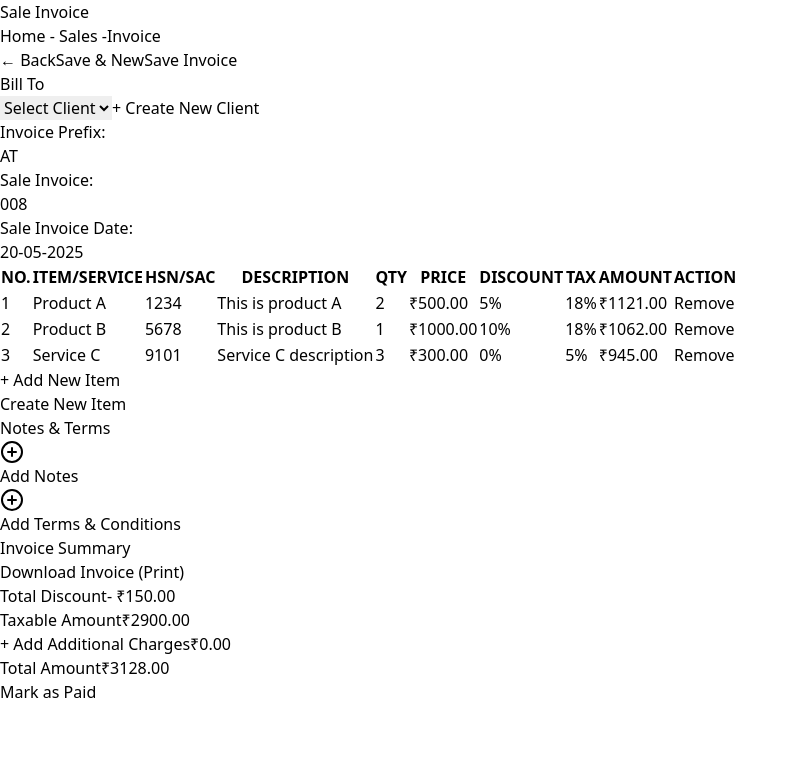
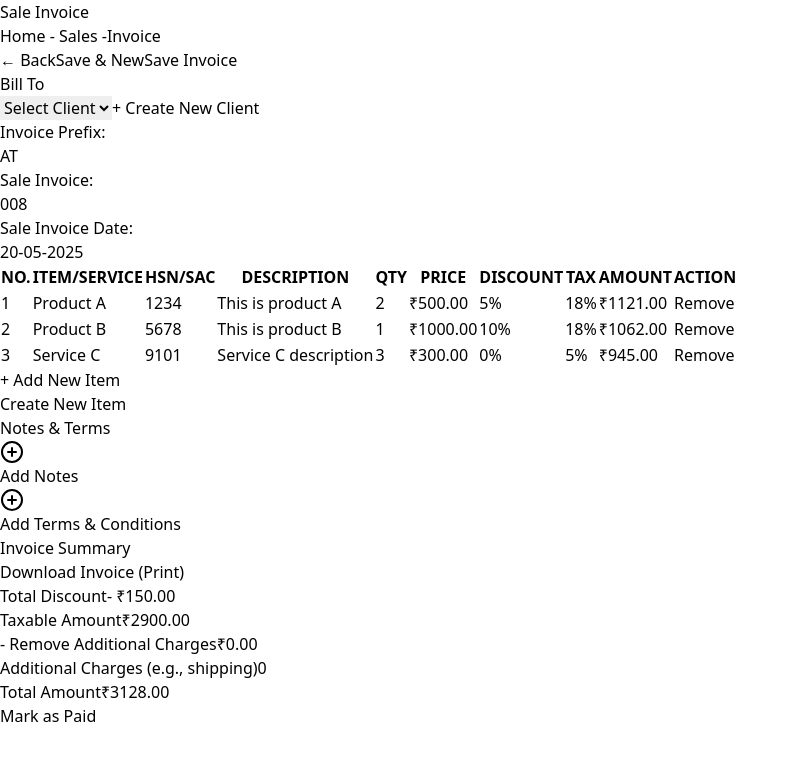
Before and after one commit to kunalgwala22/tibook_task, a React (Vite) app: page / in a window 1280 px wide. Both pictures are taken after a click on the button "+ Add Additional Charges". Shown: the top 760 px of the page, without its empty margins (0-798 px from the left). Built offline with nearby package versions, Linux system fonts and the light colour scheme.

Commit message:
Update SummarySection.jsx

```diff
--- a/src/components/SummarySection.jsx
+++ b/src/components/SummarySection.jsx
@@ -2,11 +2,20 @@ import React, { useState } from "react";
 
 function SummarySection() {
   const [isPaid, setIsPaid] = useState(false);
+  const [additionalCharges, setAdditionalCharges] = useState(0); // State for additional charges
+  const [showChargesInput, setShowChargesInput] = useState(false); // Toggle for input field
 
   // Dummy items for calculations
   const items = [
     { id: 1, itemName: "Product A", qty: 2, price: 500, discount: 5, tax: 18 },
-    { id: 2, itemName: "Product B", qty: 1, price: 1000, discount: 10, tax: 18 },
+    {
+      id: 2,
+      itemName: "Product B",
+      qty: 1,
+      price: 1000,
+      discount: 10,
+      tax: 18,
+    },
     { id: 3, itemName: "Service C", qty: 3, price: 300, discount: 0, tax: 5 },
   ];
 
@@ -29,7 +38,9 @@ function SummarySection() {
       <div className="space-y-4">
         {/* Total Discount */}
         <div className="flex flex-col sm:flex-row sm:justify-between sm:items-center border-b border-dashed pb-2">
-          <span className="text-gray-600 text-sm sm:text-base">Total Discount</span>
+          <span className="text-gray-600 text-sm sm:text-base">
+            Total Discount
+          </span>
           <span className="font-medium text-red-500 text-sm sm:text-base">
             - ₹{totalDiscount.toFixed(2)}
           </span>
@@ -37,18 +48,45 @@ function SummarySection() {
 
         {/* Taxable Amount */}
         <div className="flex flex-col sm:flex-row sm:justify-between sm:items-center border-b border-dashed pb-2">
-          <span className="text-gray-600 text-sm sm:text-base">Taxable Amount</span>
-          <span className="font-medium text-sm sm:text-base">₹{subtotal.toFixed(2)}</span>
+          <span className="text-gray-600 text-sm sm:text-base">
+            Taxable Amount
+          </span>
+          <span className="font-medium text-sm sm:text-base">
+            ₹{subtotal.toFixed(2)}
+          </span>
         </div>
 
-        {/* Additional Charges */}
-        <div className="flex flex-col sm:flex-row sm:justify-between sm:items-center border-b border-dashed pb-2">
-          <button className="text-blue-500 hover:underline text-sm sm:text-base">
-            + Add Additional Charges
+        {/* Additional Charges Button and Input */}
+        <div className="flex justify-between border-b border-dashed pb-2">
+          <button
+            onClick={() => setShowChargesInput(!showChargesInput)}
+            className="text-blue-500 hover:underline"
+          >
+            {showChargesInput
+              ? "- Remove Additional Charges"
+              : "+ Add Additional Charges"}
           </button>
-          <span className="font-medium text-sm sm:text-base">₹0.00</span>
+          <span className="font-medium">₹{additionalCharges.toFixed(2)}</span>
         </div>
 
+        {showChargesInput && (
+          <div className="mt-2">
+            <label
+              htmlFor="charges"
+              className="text-sm text-gray-600 block mb-1"
+            >
+              Additional Charges (e.g., shipping)
+            </label>
+            <input
+              type="number"
+              id="charges"
+              className="w-full border border-gray-300 rounded-lg p-2 focus:outline-none focus:ring-2 focus:ring-blue-500"
+              value={additionalCharges}
+              onChange={(e) => setAdditionalCharges(Number(e.target.value))}
+              placeholder="Enter additional charges"
+            />
+          </div>
+        )}
         {/* Total Amount */}
         <div className="flex justify-between text-lg sm:text-xl font-semibold">
           <span>Total Amount</span>
@@ -57,7 +95,10 @@ function SummarySection() {
 
         {/* Mark as Paid Toggle */}
         <div className="flex items-center justify-between mt-4 w-full">
-          <label htmlFor="markAsPaid" className="text-gray-600 text-sm sm:text-base">
+          <label
+            htmlFor="markAsPaid"
+            className="text-gray-600 text-sm sm:text-base"
+          >
             {isPaid ? "Paid" : "Mark as Paid"}
           </label>
 
```
